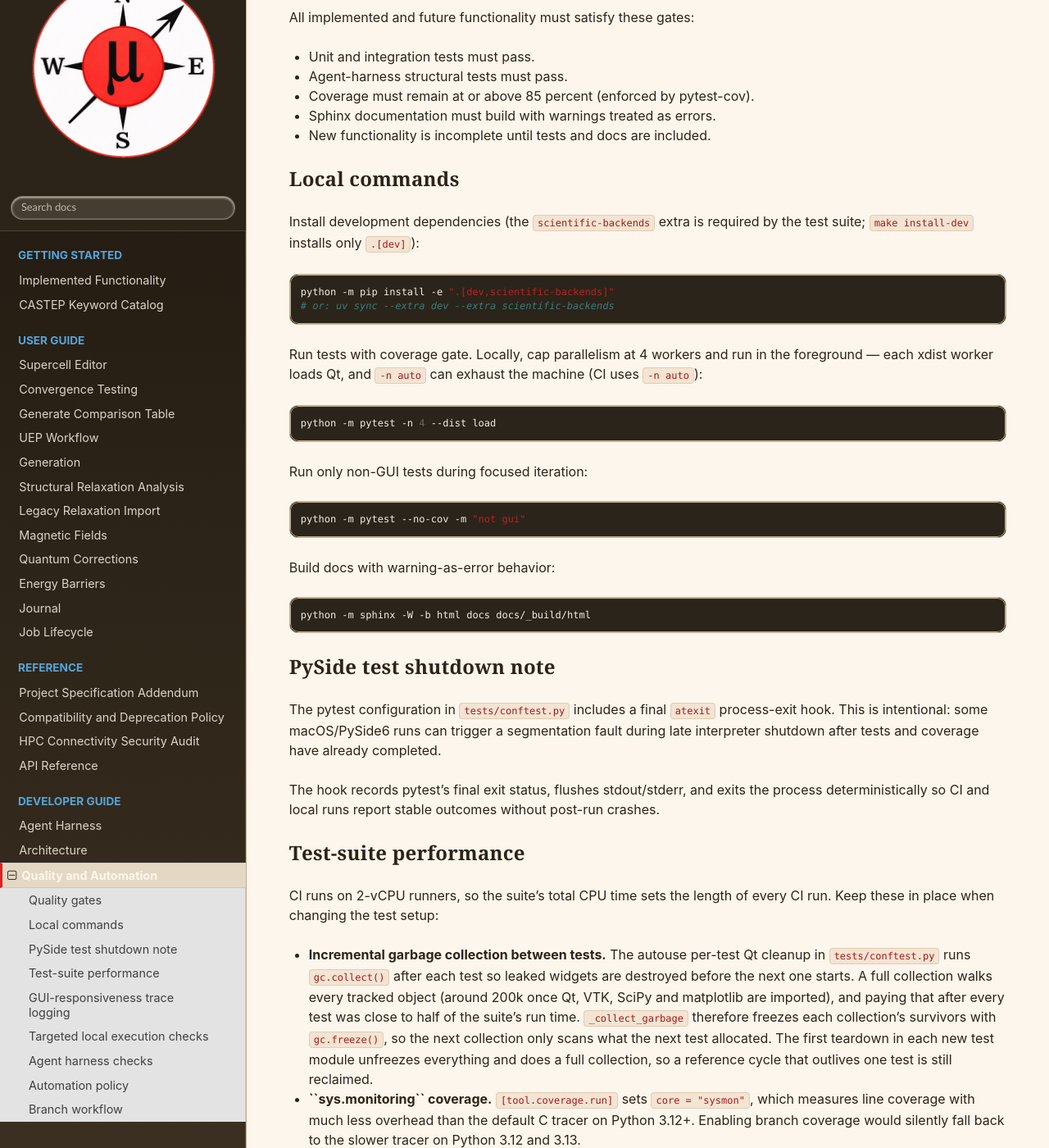
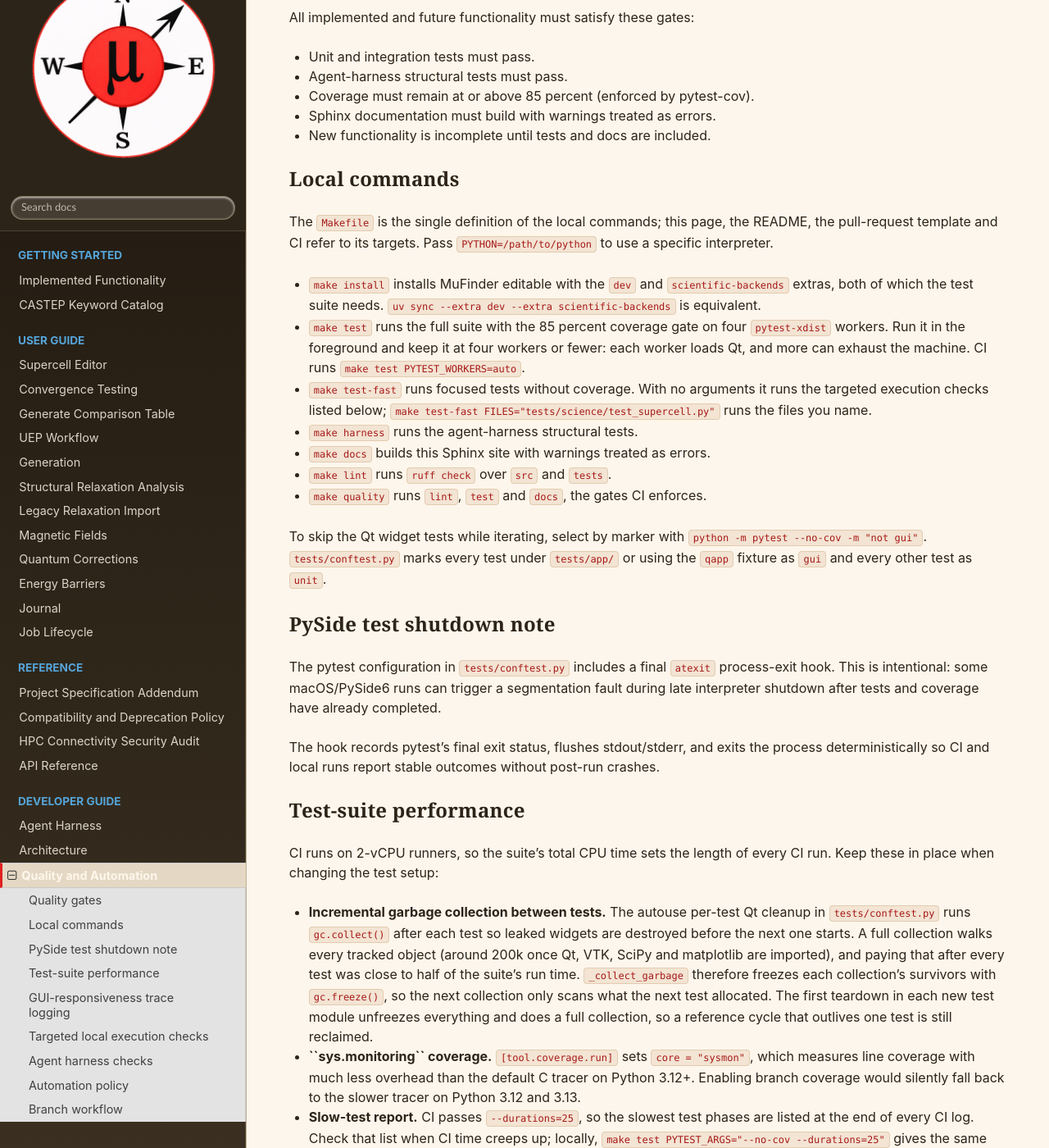
Before and after one commit to BenHuddart/mufinder, a Sphinx documentation site: the page built from docs/quality_and_automation.rst, in a window 1280 px wide and 1400 px high, scrolled down 217 px. Shown: the whole window at 82% size. Built offline with Sphinx 7.4.7 and the Read the Docs theme 3.1.0, drawn with Linux system fonts in a browser that asks for light colours; some of the changed text lies outside the part shown.

Commit message:
chore: make the Makefile the single source of local commands (#128)
Rewrite the Makefile with install, test, test-fast, harness, docs, lint
and quality targets (install now includes the scientific-backends extra
the suite needs; test runs -n 4 --dist load). README, the quality docs,
the PR template Gates list and the CI/Pages docs and test steps now call
the targets instead of spelling the commands out. The release sequence
lives only in docs/quality_and_automation.rst.

Co-authored-by: Claude Opus 5.5 <noreply@anthropic.com>

```diff
--- a/docs/quality_and_automation.rst
+++ b/docs/quality_and_automation.rst
@@ -15,33 +15,29 @@ All implemented and future functionality must satisfy these gates:
 Local commands
 --------------
 
-Install development dependencies (the ``scientific-backends`` extra is
-required by the test suite; ``make install-dev`` installs only ``.[dev]``):
+The ``Makefile`` is the single definition of the local commands; this page, the
+README, the pull-request template and CI refer to its targets. Pass
+``PYTHON=/path/to/python`` to use a specific interpreter.
 
-.. code-block:: bash
+- ``make install`` installs MuFinder editable with the ``dev`` and
+  ``scientific-backends`` extras, both of which the test suite needs.
+  ``uv sync --extra dev --extra scientific-backends`` is equivalent.
+- ``make test`` runs the full suite with the 85 percent coverage gate on four
+  ``pytest-xdist`` workers. Run it in the foreground and keep it at four
+  workers or fewer: each worker loads Qt, and more can exhaust the machine. CI
+  runs ``make test PYTEST_WORKERS=auto``.
+- ``make test-fast`` runs focused tests without coverage. With no arguments it
+  runs the targeted execution checks listed below; ``make test-fast
+  FILES="tests/science/test_supercell.py"`` runs the files you name.
+- ``make harness`` runs the agent-harness structural tests.
+- ``make docs`` builds this Sphinx site with warnings treated as errors.
+- ``make lint`` runs ``ruff check`` over ``src`` and ``tests``.
+- ``make quality`` runs ``lint``, ``test`` and ``docs``, the gates CI enforces.
 
-   python -m pip install -e ".[dev,scientific-backends]"
-   # or: uv sync --extra dev --extra scientific-backends
-
-Run tests with coverage gate. Locally, cap parallelism at 4 workers and run
-in the foreground — each xdist worker loads Qt, and ``-n auto`` can exhaust
-the machine (CI uses ``-n auto``):
-
-.. code-block:: bash
-
-   python -m pytest -n 4 --dist load
-
-Run only non-GUI tests during focused iteration:
-
-.. code-block:: bash
-
-   python -m pytest --no-cov -m "not gui"
-
-Build docs with warning-as-error behavior:
-
-.. code-block:: bash
-
-   python -m sphinx -W -b html docs docs/_build/html
+To skip the Qt widget tests while iterating, select by marker with
+``python -m pytest --no-cov -m "not gui"``. ``tests/conftest.py`` marks every
+test under ``tests/app/`` or using the ``qapp`` fixture as ``gui`` and every
+other test as ``unit``.
 
 PySide test shutdown note
 -------------------------
@@ -77,8 +73,8 @@ every CI run. Keep these in place when changing the test setup:
   silently fall back to the slower tracer on Python 3.12 and 3.13.
 - **Slow-test report.** CI passes ``--durations=25``, so the slowest test
   phases are listed at the end of every CI log. Check that list when CI time
-  creeps up; locally, ``python -m pytest -n 4 --no-cov --durations=25`` gives
-  the same report.
+  creeps up; locally, ``make test PYTEST_ARGS="--no-cov --durations=25"``
+  gives the same report.
 
 GUI-responsiveness trace logging
 ---------------------------------
@@ -119,25 +115,9 @@ The local CASTEP execution feature is validated by targeted tests that cover:
 - local runner queue/cancel behavior
 - CASTEP output parsing for success/failure cases, including zero-K energy and force extraction
 
-Run targeted checks during focused iteration:
-
-.. code-block:: bash
-
-   python -m pytest --no-cov \
-     tests/test_castep_output_parser.py \
-     tests/app/test_workflow_submission.py \
-     tests/services/test_job_execution_controller.py \
-     tests/services/test_local_runner.py \
-     tests/app/test_submission_dialog.py \
-     tests/app/test_castep_setup_dialog.py \
-     tests/app/test_convergence_widget.py \
-     tests/app/test_main_window_actions.py
-
-Then run the full coverage-enabled suite before merge:
-
-.. code-block:: bash
-
-   python -m pytest -n 4 --dist load
+``make test-fast`` runs these targeted checks (the ``FILES`` default in the
+``Makefile``) during focused iteration; ``make test`` runs the full
+coverage-enabled suite before merge.
 
 Agent harness checks
 --------------------
@@ -150,7 +130,7 @@ boundaries, or shared architecture:
 
 .. code-block:: bash
 
-   python -m pytest --no-cov tests/test_agent_harness.py
+   make harness
 
 The harness tests currently verify:
 
@@ -182,9 +162,9 @@ continuous integration and tag-driven publishing:
 - Pull requests into ``main`` (and pushes to ``main`` after merge) run the full
   quality gates:
 
-  - ``pytest`` with coverage threshold enforcement, distributed with
-    ``pytest-xdist`` using ``--dist load``
-  - ``sphinx`` HTML build with ``-W`` enabled
+  - ``make test PYTEST_WORKERS=auto``: ``pytest`` with coverage threshold
+    enforcement, distributed with ``pytest-xdist`` using ``--dist load``
+  - ``make docs``: ``sphinx`` HTML build with ``-W`` enabled
 
 - ``Preview Build`` is a manual GitHub Actions workflow that builds Windows
   and macOS artifacts from any branch, tag, or SHA without publishing a release
```
Also changed, not shown: README.md (+8 -29 lines), .github/PULL_REQUEST_TEMPLATE.md, 3 other files.
